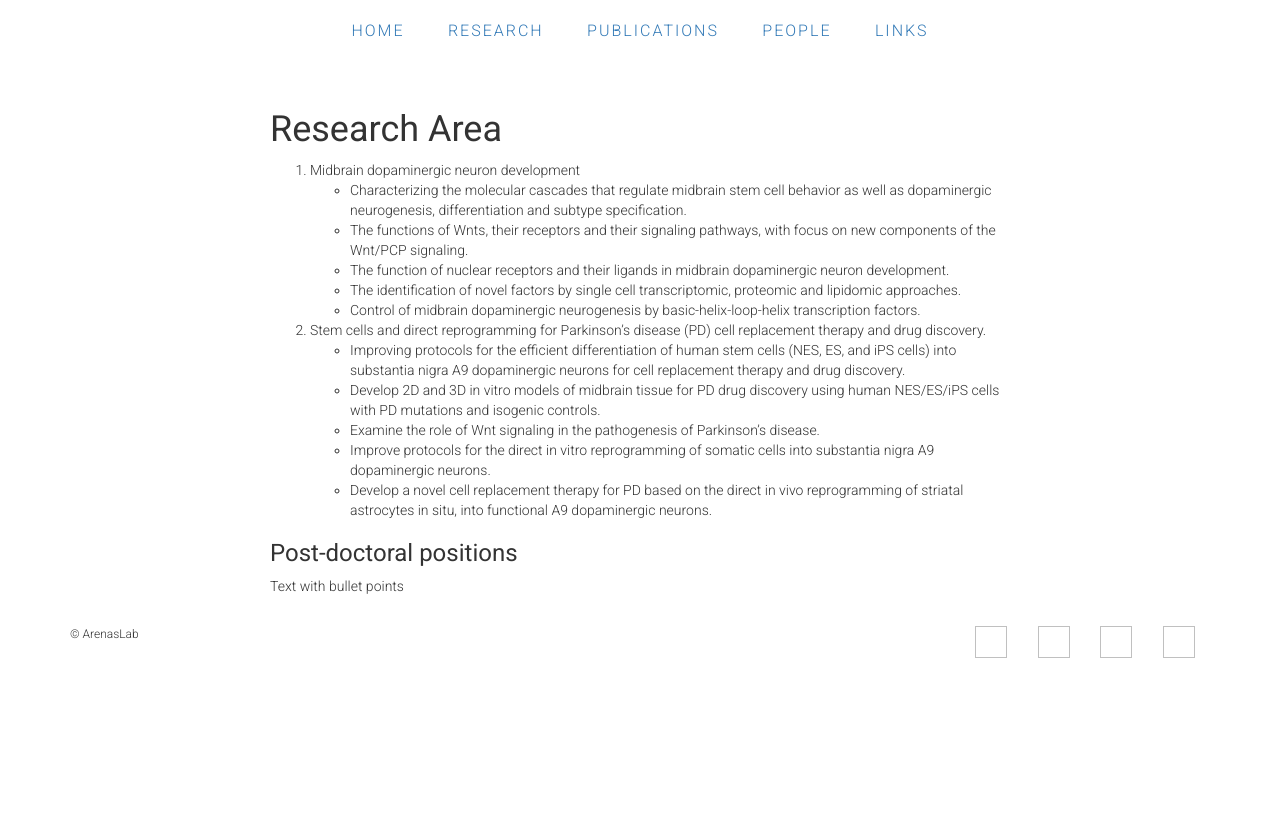
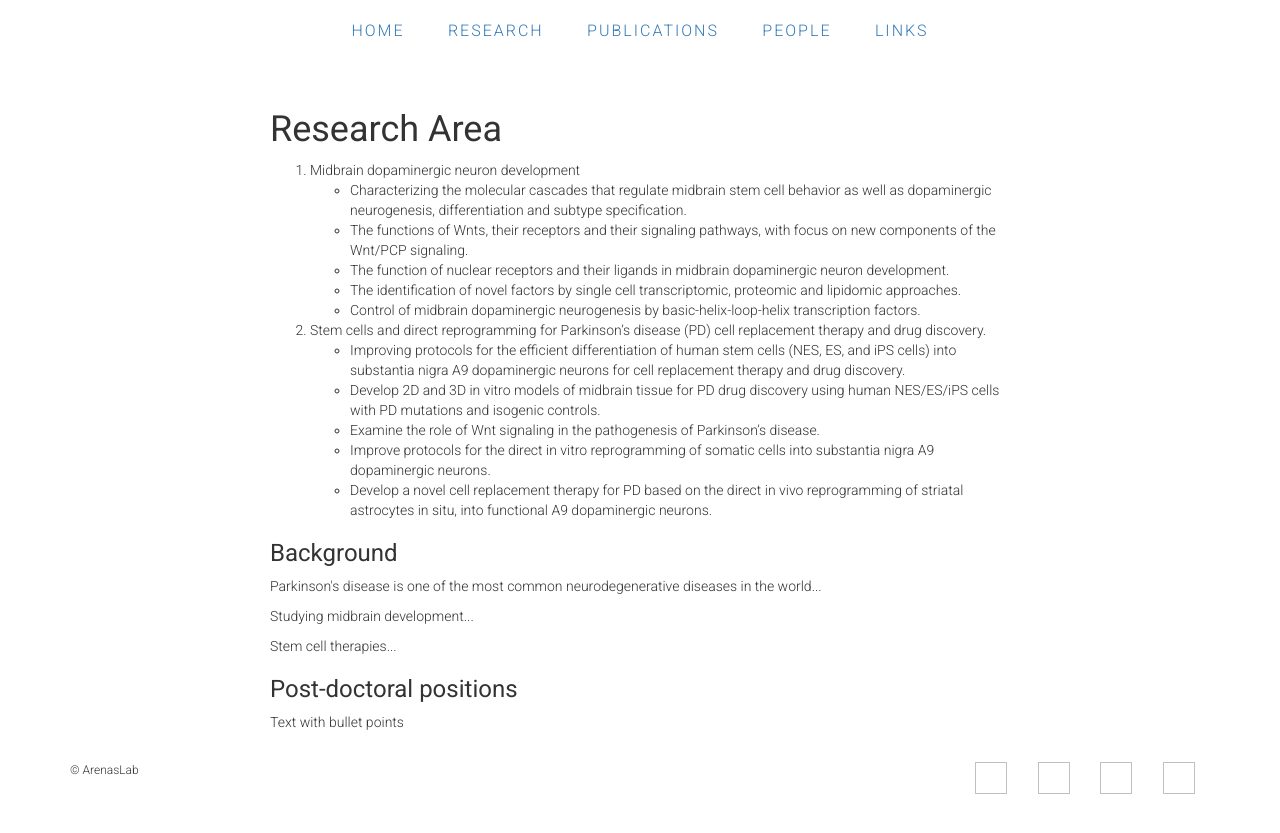
Before and after one commit to ArenasLab/arenaslab.github.io, a Jekyll site: the page research/index.html, which Jekyll copies as it is, in a window 1280 px wide. Shown: the top 833 px of the page. Built offline with Jekyll 4.4.1, drawn with Linux system fonts in a browser that asks for light colours.

Commit message:
Update index.html

```diff
--- a/research/index.html
+++ b/research/index.html
@@ -47,6 +47,10 @@
           <li>Develop a novel cell replacement therapy for PD based on the direct in vivo reprogramming of striatal astrocytes in situ, into functional A9 dopaminergic neurons.</li>
         </ul>
     </ol>
+    <h3>Background</h3>
+        <p>Parkinson's disease is one of the most common neurodegenerative diseases in the world...</p>
+        <p>Studying midbrain development...</p>
+        <p>Stem cell therapies...</p>
     <h3>Post-doctoral positions</h3>
     <p>Text with bullet points<p>
 
```
